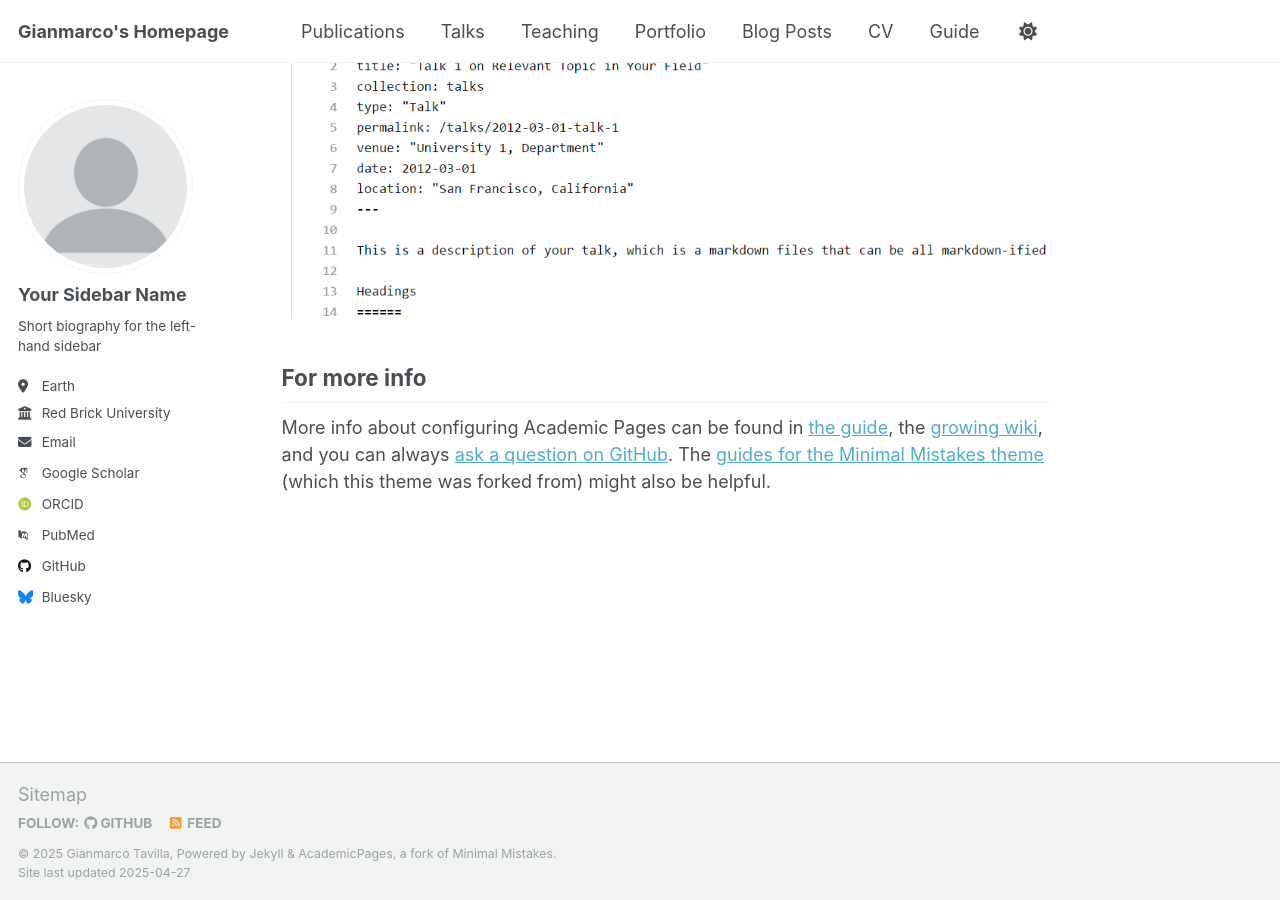
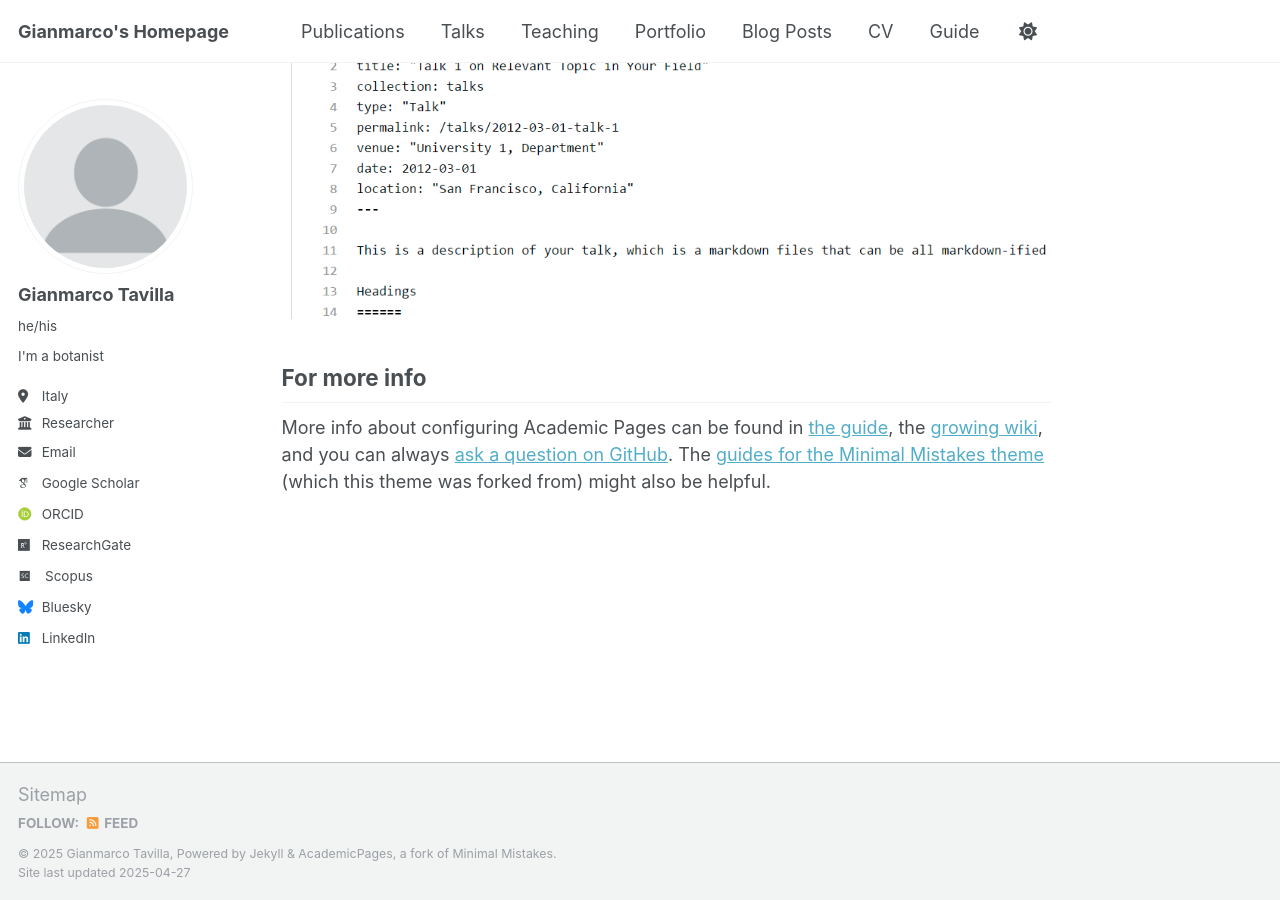
Before and after one commit to gianmarcotavilla/gianmarcotavilla.github.io, a Jekyll site: the page built from _pages/about.md, in a window 1280 px wide and 900 px high, scrolled down 2636 px. Built offline with Jekyll 4.4.1, drawn with Linux system fonts in a browser that asks for light colours; some web fonts are replaced.

Commit message:
Update _config.yml

```diff
--- a/_config.yml
+++ b/_config.yml
@@ -12,8 +12,8 @@ site_theme               : "default"
 title                    : "Gianmarco's Homepage"
 title_separator          : "-"
 name                     : &name "Gianmarco Tavilla"
-description              : &description "Botanist"
-url                      : https://academicpages.github.io # the base hostname & protocol for your site e.g. "https://[your GitHub username].github.io"
+description              : &description "Gianmarco Tavilla - Botanist"
+url                      : https://gianmarcotavilla.github.io # the base hostname & protocol for your site e.g. "https://[your GitHub username].github.io"
 baseurl                  : "" # the subpath of your site, e.g. "/blog"
 repository               : "gianmarcotavilla/gianmarcotavilla.github.io"
 
@@ -23,34 +23,33 @@ repository               : "gianmarcotavilla/gianmarcotavilla.github.io"
 author:
   # Biographic information
   avatar           : "profile.png"
-  name             : "Your Sidebar Name"
-  pronouns         : # example: "she/her"
-  bio              : "Short biography for the left-hand sidebar"
-  location         : "Earth"
-  employer         : "Red Brick University"
+  name             : "Gianmarco Tavilla"
+  pronouns         : "he/his"
+  bio              : "I'm a botanist"
+  location         : "Italy"
+  employer         : "Researcher"
   uri              : # URL
-  email            : "none@example.org"
+  email            : "gtavilla@outlook.com"
 
   # Academic websites
-  arxiv            : # URL - Update with the correct link to your profile
-  googlescholar    : "https://scholar.google.com/citations?user=PS_CX0AAAAAJ"
+  Scopus           : # URL
+  googlescholar    : "https://scholar.google.com/citations?user=ApGEFvQAAAAJ&hl=it"
   impactstory      : # URL
-  orcid            : "http://orcid.org/yourorcidurl"
+  orcid            : "https://orcid.org/0000-0002-4634-6440"
   semantic         : # URL
-  pubmed           : "https://www.ncbi.nlm.nih.gov/pubmed/?term=john+snow"
-  researchgate     : # URL
-  scopus           : # URL
+  researchgate     : "https://www.researchgate.net/profile/Gianmarco-Tavilla"
+  scopus           : "https://www.scopus.com/authid/detail.uri?authorId=57217167872"
 
   # Repositories and software development
   bitbucket        : # Username - Update with your username on the site
   codepen          : # Username
   dribbble         : # Username
-  github           : "academicpages"
+  github           : # username
   kaggle           : # Username
   stackoverflow    : # User number or user number and name (i.e., use "1" or "1/jeff-atwood")
 
   # Social media
-  bluesky          : "bsky.app" # Replace this with you Bluesky username
+  bluesky          : "gianmarcotavilla.bsky.social" # Replace this with you Bluesky username
   facebook         : # Username
   flickr           : # Username
   foursquare       : # Username
@@ -59,7 +58,7 @@ author:
   keybase          : # Username
   instagram        : # Username
   lastfm           : # Username
-  linkedin         : # Username
+  linkedin         : "gianmarcotavilla"
   mastodon         : # URL
   medium           : # URL
   pinterest        : # Username
```
